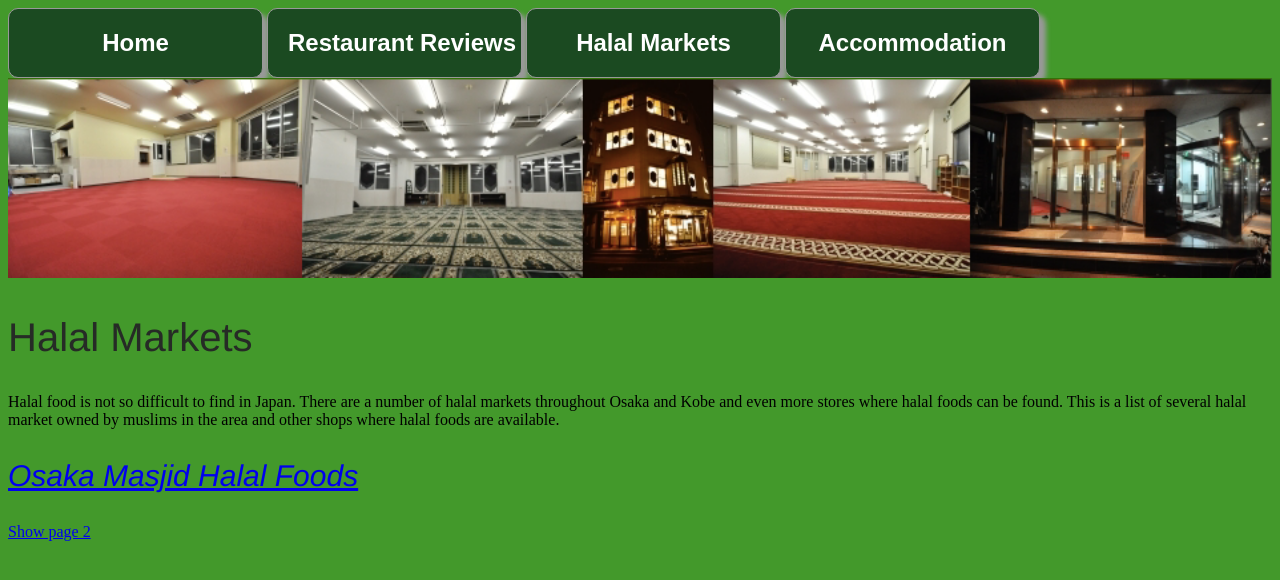
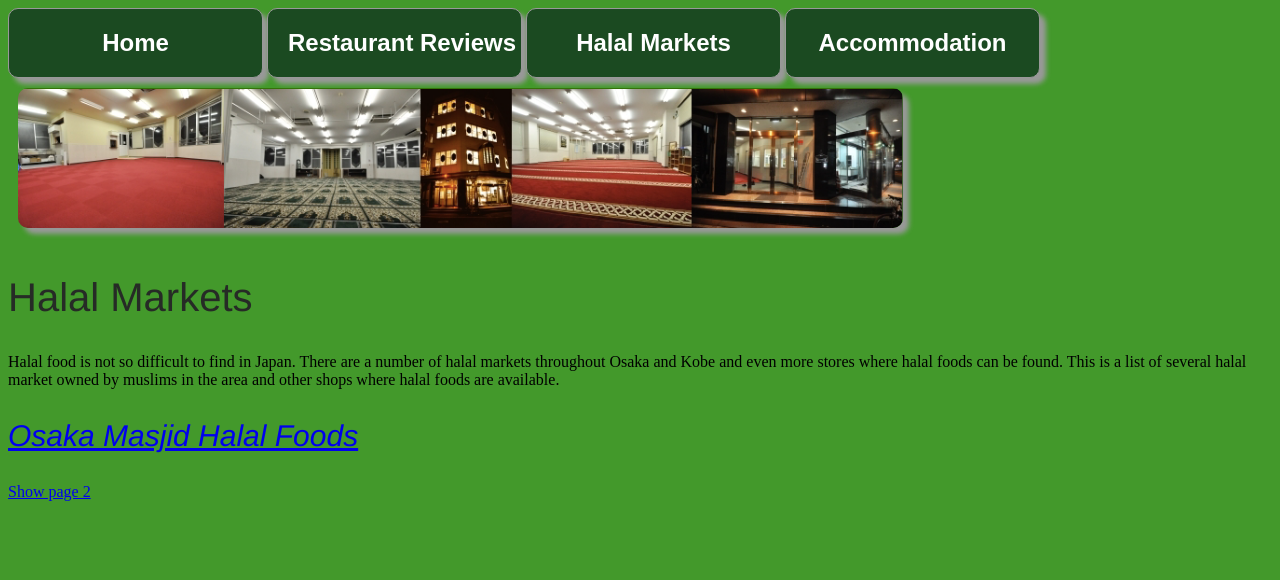
Before and after one commit to nikogozaru/nikogozaru.github.io, a Jekyll site: the page inner/markets.html, which Jekyll copies as it is, in a window 1280 px wide. Shown: the top 580 px of the page. Built offline with Jekyll 4.4.1, drawn with Linux system fonts in a browser that asks for light colours.

Commit message:
Update markets.html

```diff
--- a/inner/markets.html
+++ b/inner/markets.html
@@ -13,7 +13,7 @@
     <input class="MyButton" type="button" value="Accommodation" onclick="window.location.href='inner/accommodation.html';"/>
     </form>
 
-        <img id="image" src="https://raw.githubusercontent.com/nikogozaru/nikogozaru.github.io/master/osaka_masjid.png" alt="internal and external pictures of the osaka masjid" width="100%">
+        <img class="image" src="https://raw.githubusercontent.com/nikogozaru/nikogozaru.github.io/master/osaka_masjid.png" alt="internal and external pictures of the osaka masjid" width="100%">
 
 
 <h2>Halal Markets</h2>
```
